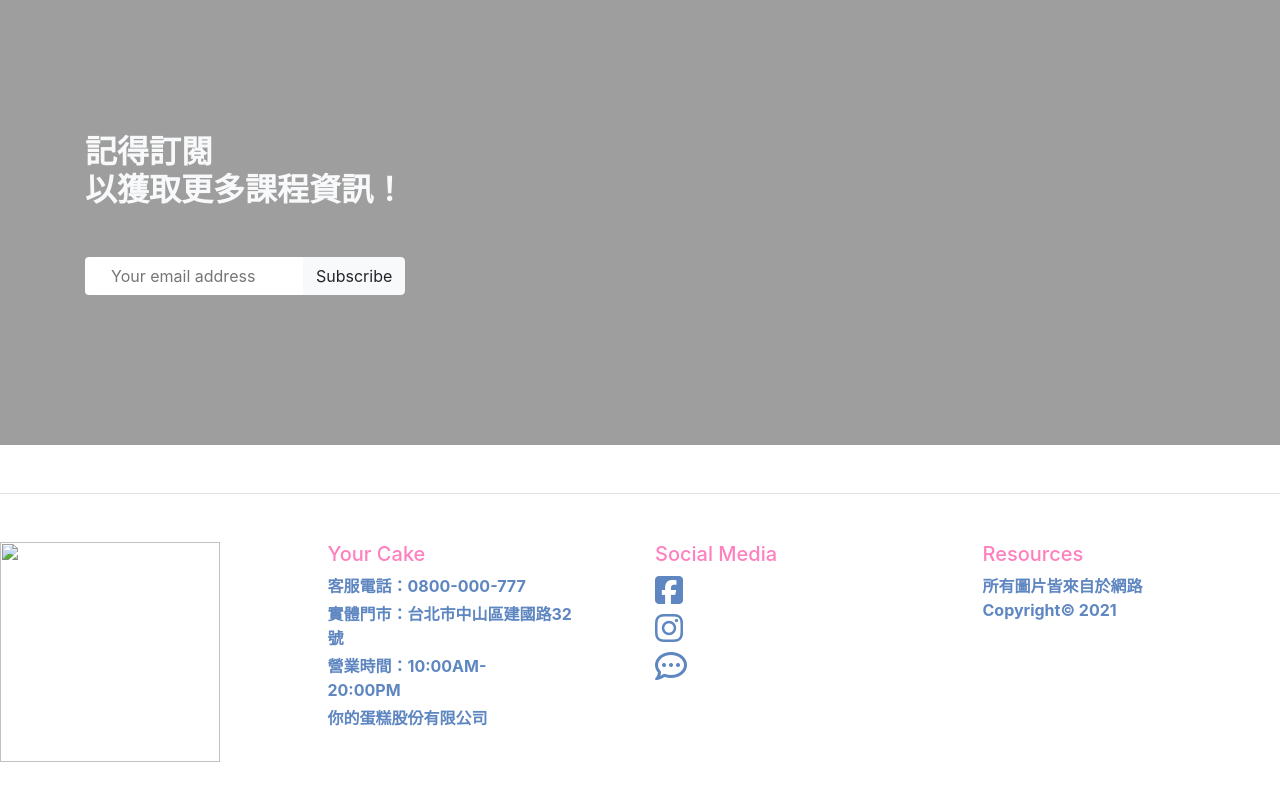
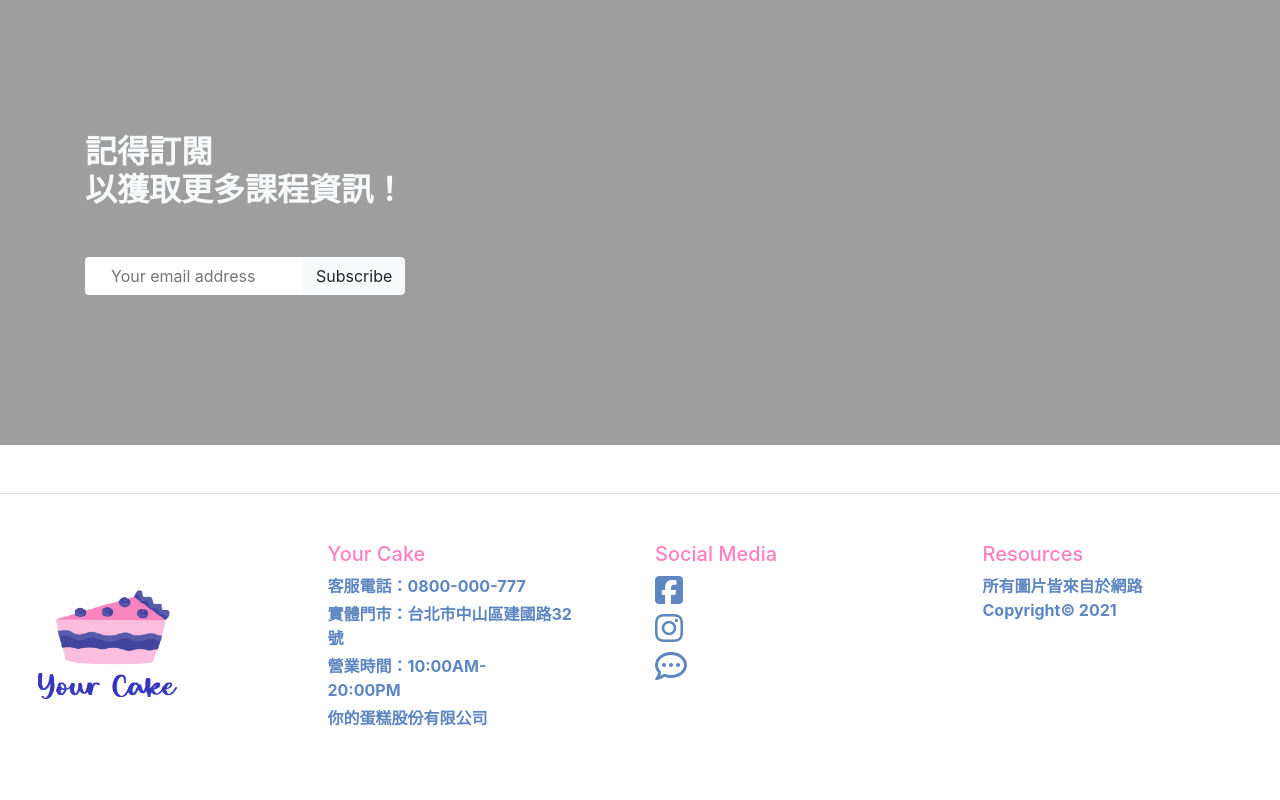
Before and after one commit to linyenan/HW2, a plain HTML site: page Index.html in a window 1280 px wide. Shown: the part 4871-5671 px from the top of the page. Drawn offline with nearby package versions, Linux system fonts and the light colour scheme; the site is published under a folder, as on GitHub Pages, so addresses that start at the root find nothing.

Commit message:
update logo name

```diff
--- a/Index.html
+++ b/Index.html
@@ -654,7 +654,7 @@
     <footer class="pt-4 my-md-5 pt-md-5 border-top">
         <div class="row">
             <div class="col-12 col-md">
-                <img class="mb-2" src="/img/logo6.png" alt="" width="220" height="220">
+                <img class="mb-2" src="./img/logo6.png" alt="" width="220" height="220">
             </div>
             <div class="col-6 col-md">
                 <h5 class="footer1_text ">Your Cake</h5>
```
